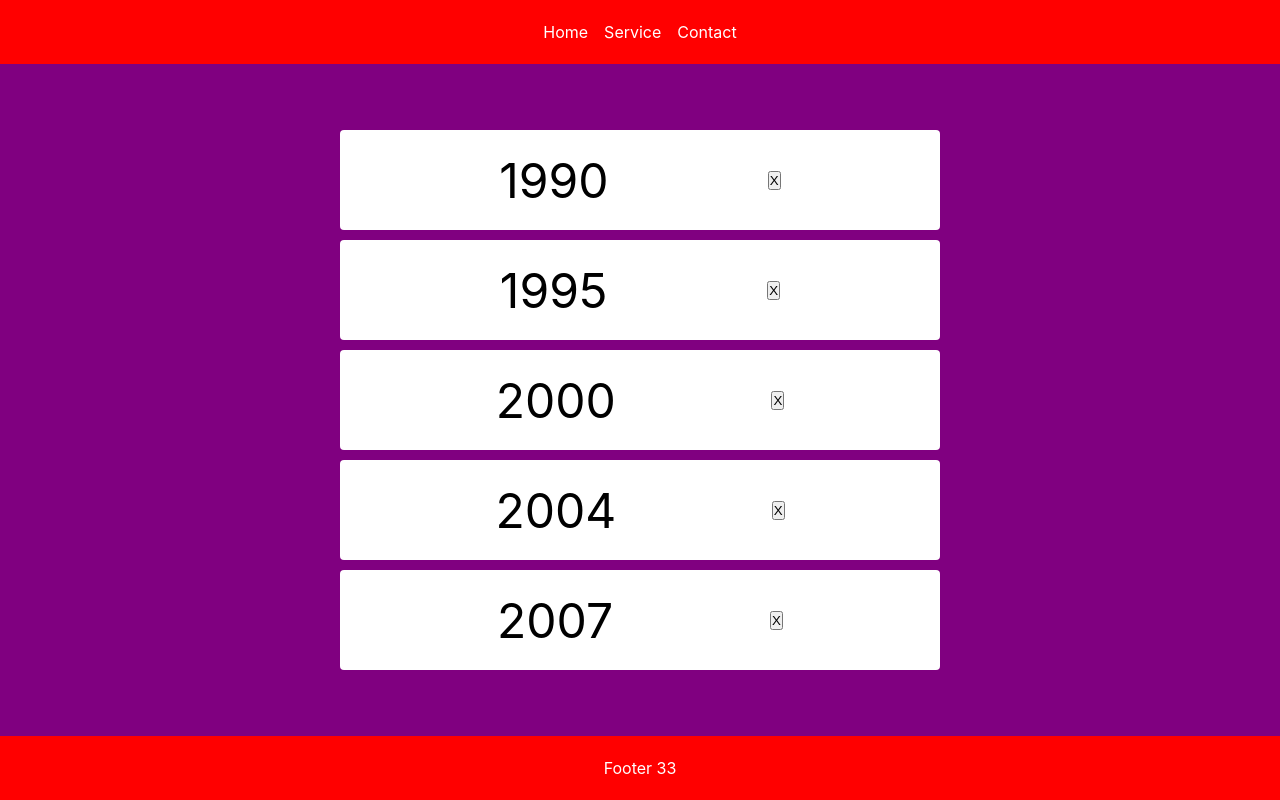
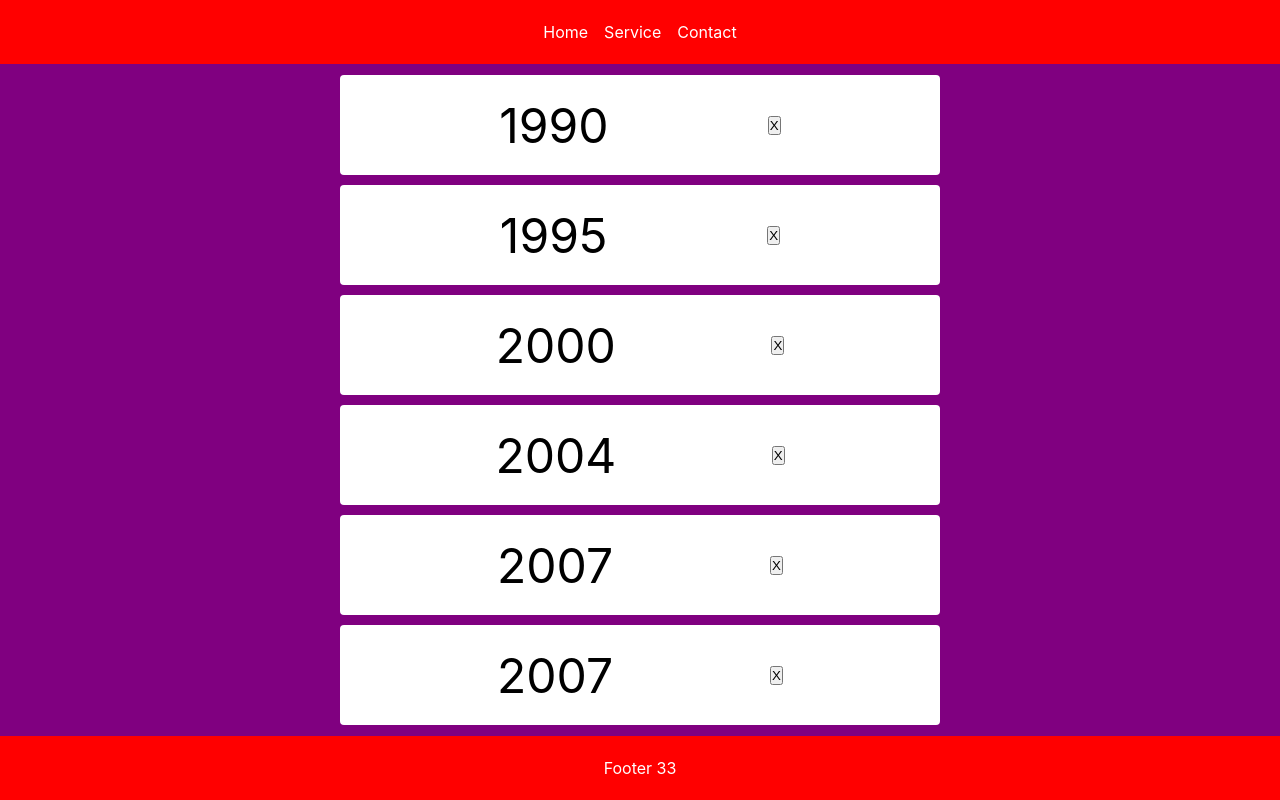
Before and after one commit to sansubed/ReactBackendFrontend, a React (Vite) app: page / in a window 1280 px wide. Built offline with nearby package versions, Linux system fonts and the light colour scheme.

Commit message:
state and setState

```diff
--- a/src/components/home-body/home-body.jsx
+++ b/src/components/home-body/home-body.jsx
@@ -1,34 +1,31 @@
 import styles from './home-body.module.css'
-// Object destructuring
-import React from 'react'
 import { useState } from 'react'
 
-console.log(React)
+function HomeBody() {
+  const [state, setState] = useState([1990, 1995, 2000, 2004, 2007, 2007])
 
-// Object destructuring
-// const {  name, age } = {
-//   name: 'Alex',
-//   age: 30,
-// }
+  // const state = [1990, 1995, 2000, 2004, 2007, 2007]
 
-// Array destructuring
-// const [firstNumber] = [1, 2, 3, 4]
+  // console.log(setState())
 
-function HomeBody() {
-  // Hook -> useState
-  const numbers = [1990, 1995, 2000, 2004, 2007]
-  const [state, setState] = useState(numbers)
+  // [1990, 1995, 2000, 2004, 2007, 2007]
+  // [2000]
 
-  // numbers variable -> React State
+  console.log(state)
 
   return (
     <div className={styles.home}>
-      {state.map((number, index) => (
-        <div className={styles.item} key={index}>
-          {number}
+      {/* Optional Chaining Operator */}
+
+      {state?.map((date, i) => (
+        // onClick: event
+        <div className={styles.item} key={i}>
+          {date}
+
           <button
-            onClick={() => {
-              setState((prevState) => prevState.filter((clickNumber) => number !== clickNumber))
+            onClick={function () {
+              console.log('You clicked date:', date, i)
+              setState((prevState) => prevState.filter((clickedDate) => clickedDate !== date))
             }}
           >
             X
```
Also changed, not shown: src/environment/home.jsx (deleted).
